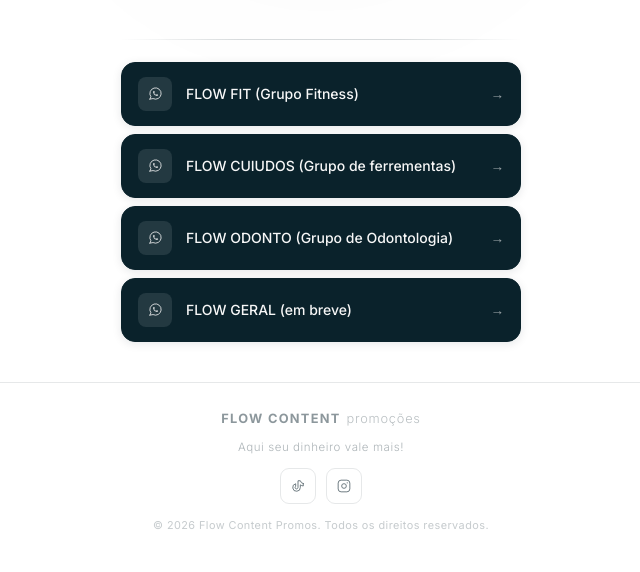
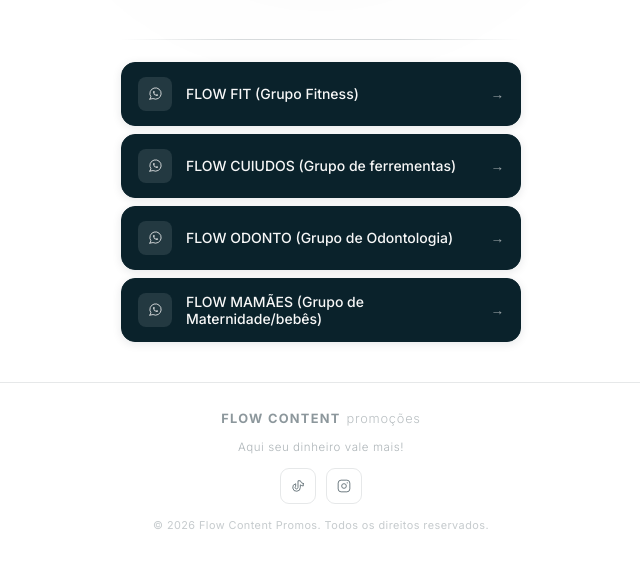
Before and after one commit to FlowContent/PROJETO-FLOW-PROMOS, a plain HTML site: page index.html in a window 1280 px wide. Shown: the part 244-816 px from the top of the page, without its empty margins (319-959 px from the left). Drawn offline with Linux system fonts and the light colour scheme.

Commit message:
Update index.html

```diff
--- a/index.html
+++ b/index.html
@@ -553,7 +553,7 @@ footer {
       <span class="link-card__icon">
         <svg viewBox="0 0 24 24" fill="none" stroke="currentColor" stroke-width="1.5" stroke-linecap="round" stroke-linejoin="round"><path d="M3 21l1.65 -3.8a9 9 0 1 1 3.4 2.9l-5.05 .9"/><path d="M9 10a.5 .5 0 0 0 1 0v-1a.5 .5 0 0 0 -1 0v1a5 5 0 0 0 5 5h1a.5 .5 0 0 0 0 -1h-1a.5 .5 0 0 0 0 1"/></svg>
       </span>
-      <span class="link-card__label">FLOW GERAL (em breve)</span>
+      <span class="link-card__label">FLOW MAMÃES (Grupo de Maternidade/bebês)</span>
       <span class="link-card__arrow">→</span>
     </a>
   </section>
```
